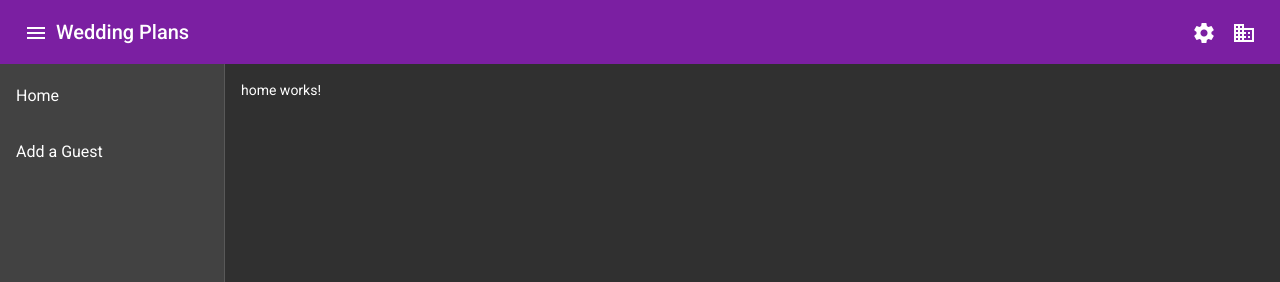
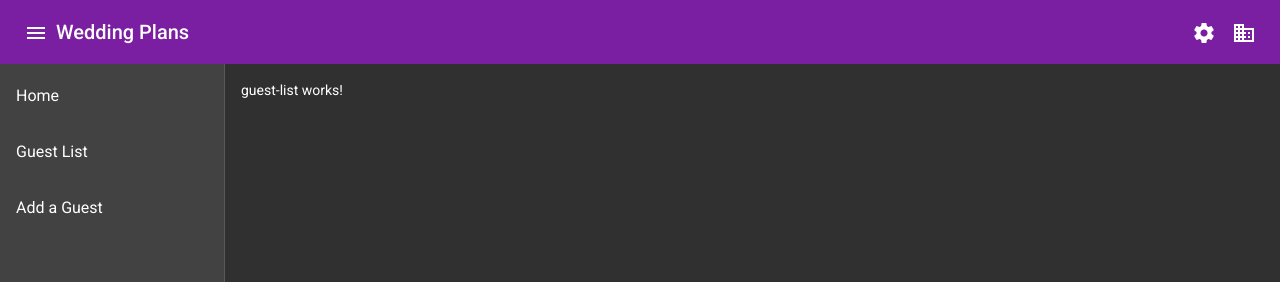
Before and after one commit to EmilyK568/EmilyK568.github.io, an Angular app: page /guest-list in a window 1280 px wide. Before the commit this address led to /home. Shown: the top 282 px of the page. Built offline with nearby package versions, Linux system fonts and the light colour scheme.

Commit message:
Add guest list feature and routing

```diff
--- a/src/app/app-routing.module.ts
+++ b/src/app/app-routing.module.ts
@@ -5,6 +5,10 @@ const routes: Routes = [
   {
     path: 'home',
     loadChildren: () => import('src/app/features/home/home.module').then(m => m.HomeModule)
+  },
+  {
+    path: 'guest-list',
+    loadChildren: () => import('src/app/features/guest-list/guest-list.module').then(m => m.GuestListModule)
   },
   {
     path: 'add-guest',
--- a/src/app/app.component.ts
+++ b/src/app/app.component.ts
@@ -15,6 +15,10 @@ export class AppComponent {
       value: '/home'
     },
     {
+      key: 'Guest List',
+      value: '/guest-list'
+    },
+    {
       key: 'Add a Guest',
       value: '/add-guest'
     }
--- /dev/null
+++ b/src/app/features/guest-list/guest-list.component.html
@@ -0,0 +1 @@
+<p>guest-list works!</p>
--- /dev/null
+++ b/src/app/features/guest-list/guest-list.component.ts
@@ -0,0 +1,15 @@
+import { Component, OnInit } from '@angular/core';
+
+@Component({
+  selector: 'app-guest-list',
+  templateUrl: './guest-list.component.html',
+  styleUrls: ['./guest-list.component.scss']
+})
+export class GuestListComponent implements OnInit {
+
+  constructor() { }
+
+  ngOnInit(): void {
+  }
+
+}
```
Also changed, not shown: src/app/features/guest-list/guest-list-routing.module.ts (added, +16 -0 lines), src/app/features/guest-list/guest-list.module.ts (added, +15 -0 lines), src/app/features/guest-list/guest-list.component.scss (added), 1 other file (tests, documents, lock files or other folders).
